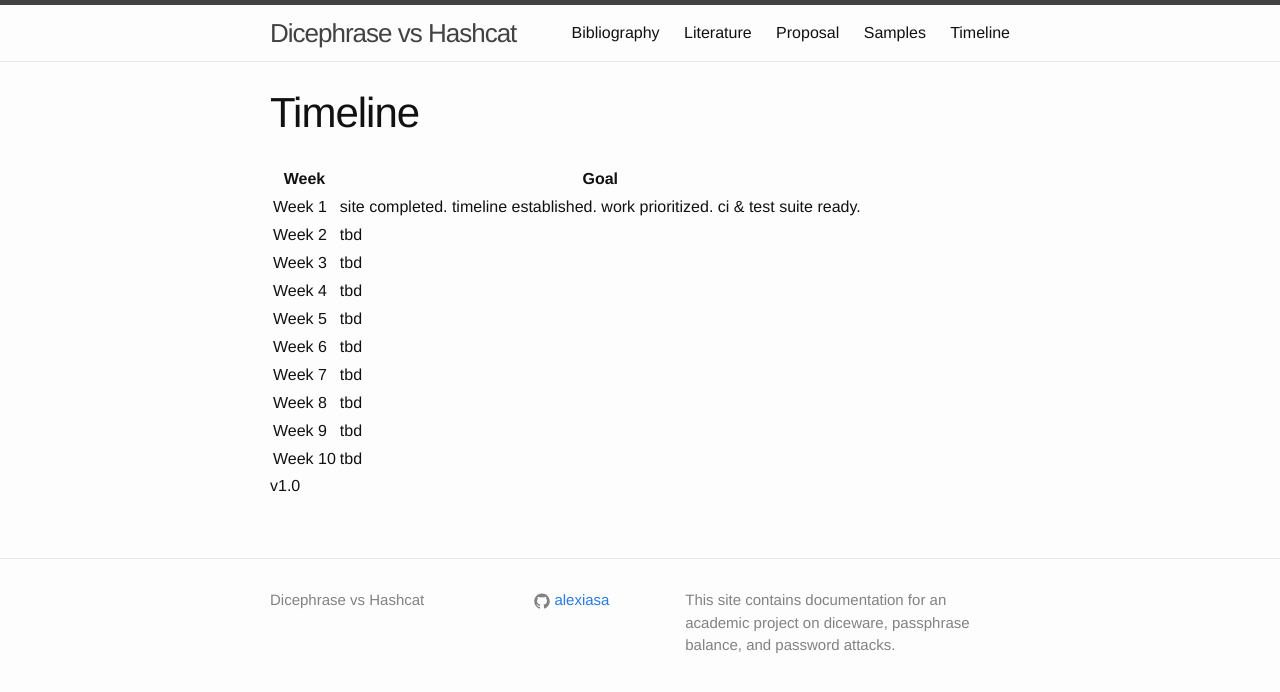
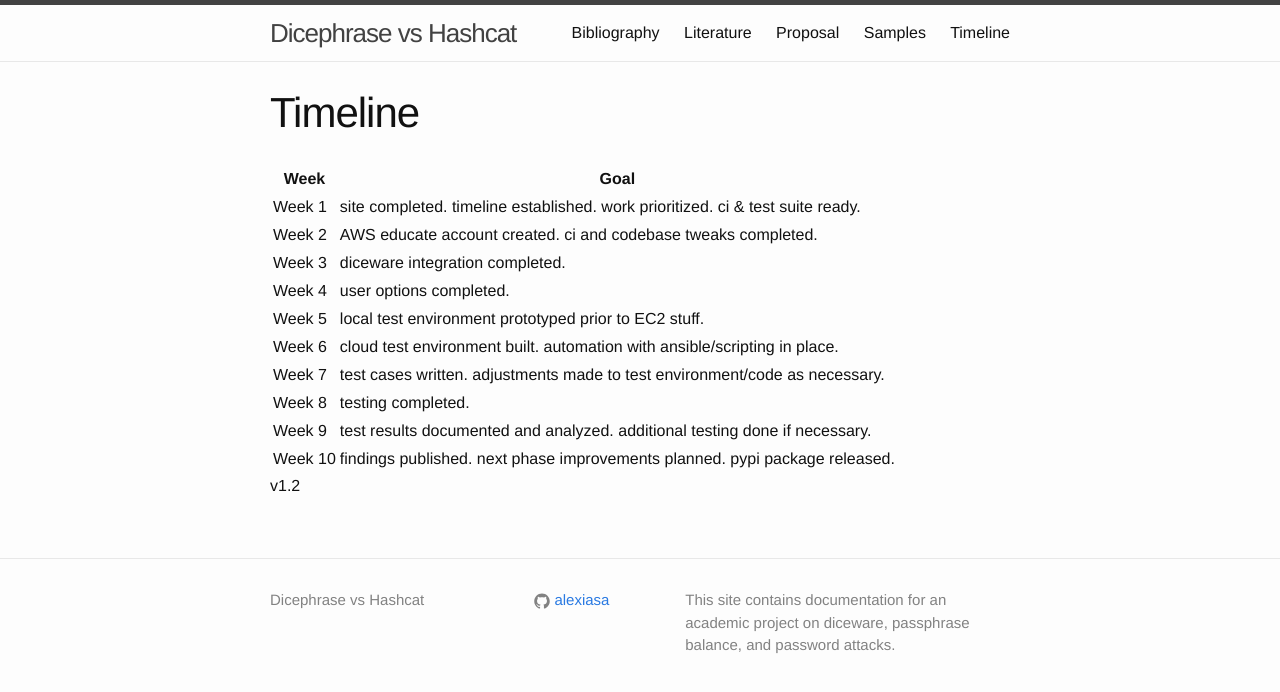
Before and after one commit to alexiasa/balanced-dicephrase, a Jekyll site: the page built from docs/timeline.md, in a window 1280 px wide. Shown: the top 692 px of the page. Built offline with Jekyll 4.4.1, drawn with Linux system fonts in a browser that asks for light colours.

Commit message:
update timeline

```diff
--- a/docs/timeline.md
+++ b/docs/timeline.md
@@ -7,15 +7,15 @@
 Week  |  Goal
 ----- |  -----
 Week 1 | site completed. timeline established. work prioritized. ci & test suite ready.
-Week 2 | tbd
-Week 3 | tbd
-Week 4 | tbd
-Week 5 | tbd
-Week 6 | tbd
-Week 7 | tbd
-Week 8 | tbd
-Week 9 | tbd
-Week 10 | tbd
+Week 2 | AWS educate account created. ci and codebase tweaks completed.
+Week 3 | diceware integration completed.
+Week 4 | user options completed.
+Week 5 | local test environment prototyped prior to EC2 stuff.
+Week 6 | cloud test environment built. automation with ansible/scripting in place.
+Week 7 | test cases written. adjustments made to test environment/code as necessary.
+Week 8 | testing completed.
+Week 9 | test results documented and analyzed. additional testing done if necessary.
+Week 10 | findings published. next phase improvements planned. pypi package released.
 
 
-v1.0
+v1.2
```
